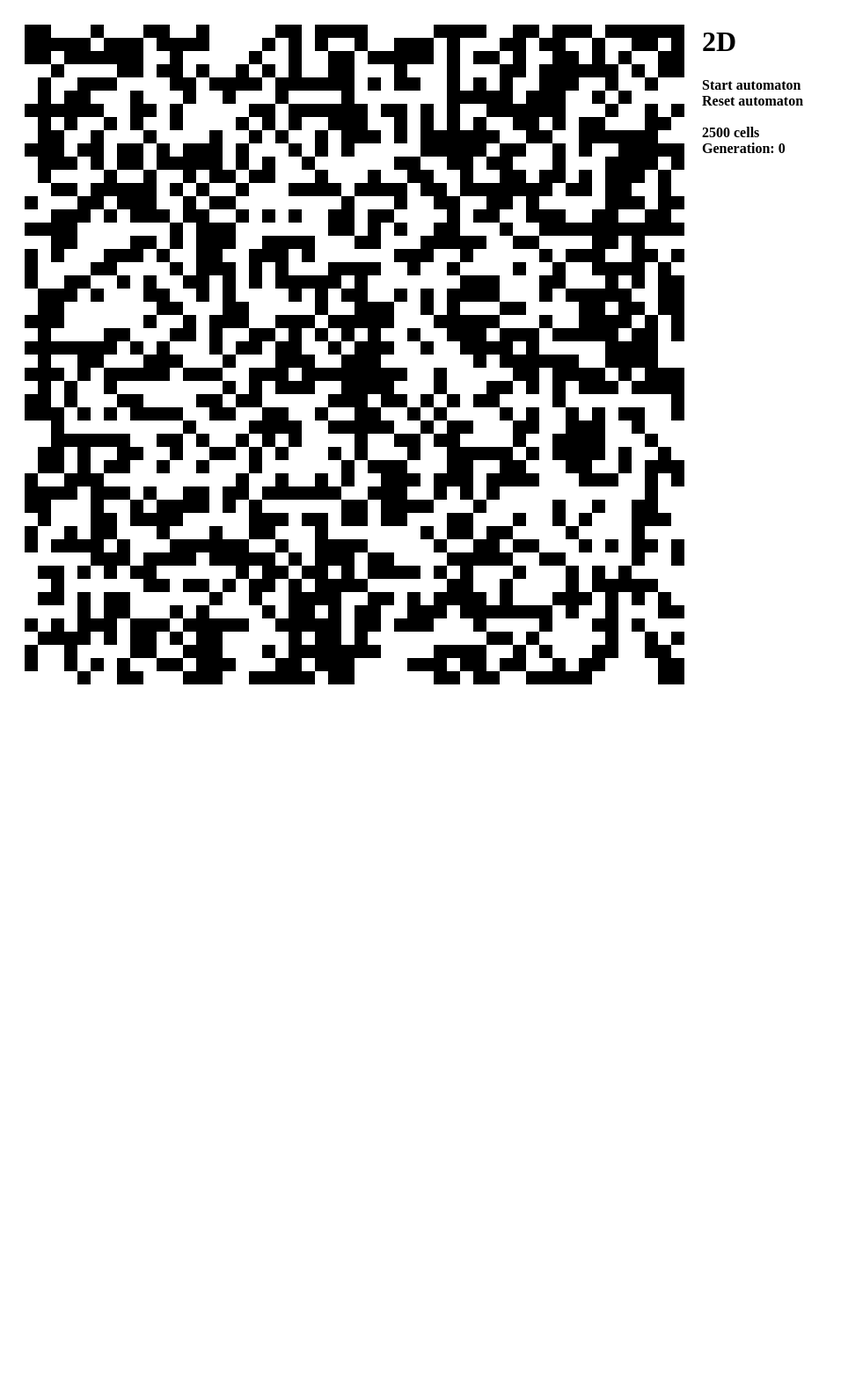
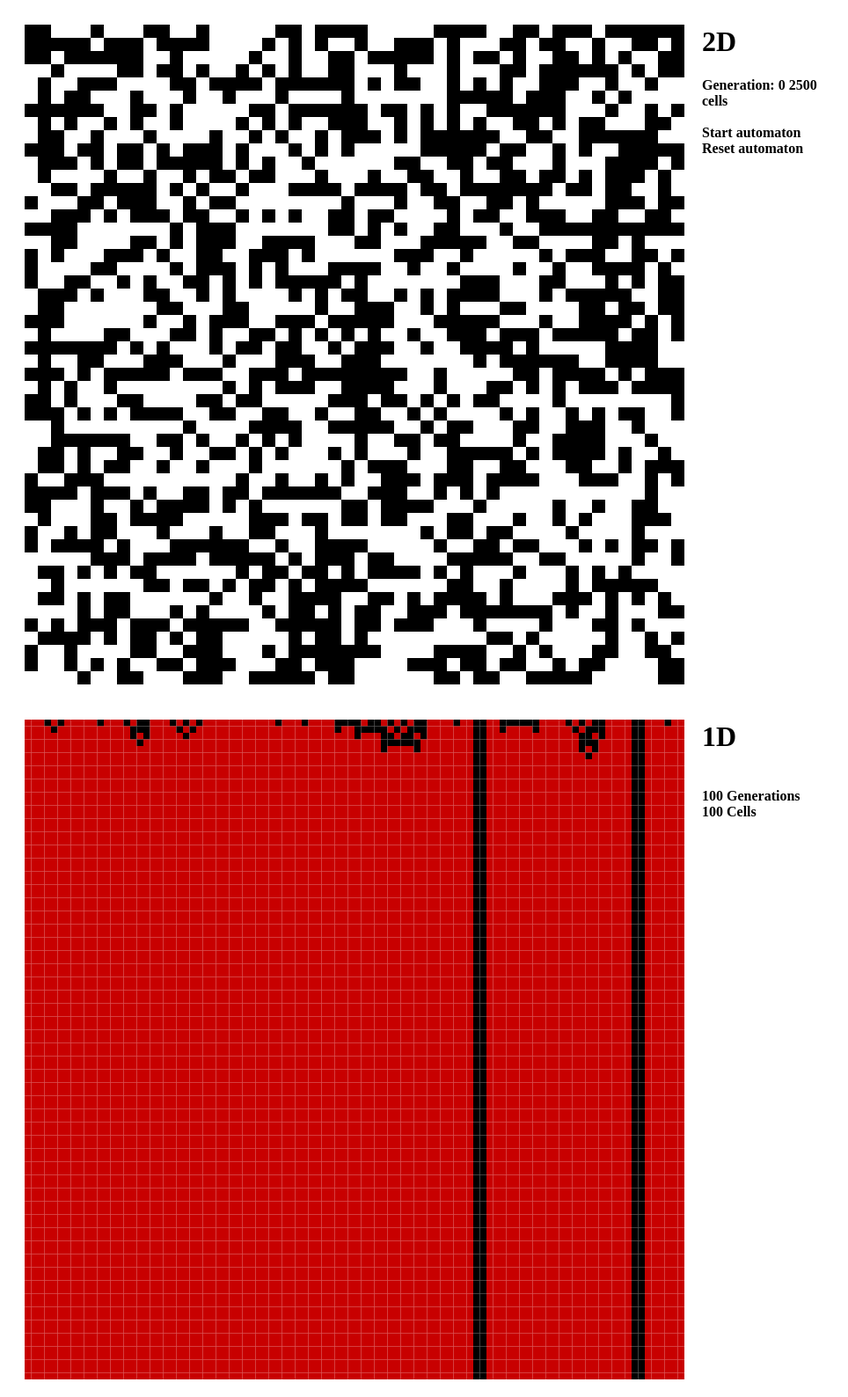
Before and after one commit to majuscule/cellular-automaton, a PHP site: page / in a window 1280 px wide. Shown: the whole page at 88% size, without its empty margins (0-964 px from the left). Before the commit the page ends 778 px from the top, so only its background shows below. Run offline with PHP 8.4, Linux system fonts and the light colour scheme.

Commit message:
merged 1d and 2d automaton into one page

```diff
--- a/1d.js
+++ b/1d.js
@@ -14,11 +14,11 @@ $(document).ready(function(){
         '111' : '0',
     }
 
-    var canvas = document.getElementById('canvas')
+    var canvas = document.getElementById('1d-automaton')
     var c = canvas.getContext('2d');
 
-    var cellWidth = Math.floor(canvas.width / cells);
-    var cellHeight = Math.floor(canvas.height / generations);
+    var cellWidth = canvas.width / cells;
+    var cellHeight = canvas.height / generations;
     var generation = 0;
 
     function cell(x, y, h, l) {
--- a/2d.js
+++ b/2d.js
@@ -1,6 +1,6 @@
 $(document).ready(function(){
 
-    var canvas = document.getElementById('canvas')
+    var canvas = document.getElementById('2d-automaton')
     var c = canvas.getContext('2d');
 
     var rows = 50;
--- a/index.php
+++ b/index.php
@@ -3,20 +3,30 @@
     <title>cellular automaton</title>
     <link type='text/css' rel='stylesheet' href='style.css'>
     <script type='text/javascript' src='jquery-core.js'></script>
+    <script type='text/javascript' src='1d.js'></script>
     <script type='text/javascript' src='2d.js'></script>
   </head>
   <body>
-    <div id='container'>
-      <canvas width='750px' height='750px' id='canvas'></canvas>
+    <div id='2d-container'>
+      <canvas width='750px' height='750px' id='2d-automaton'></canvas>
       <div id='controls'>
         <h1>2D</h1>
+        <span class='label'>Generation: <span id='generation'>0</span></span>
+        <span class='label'>2500 cells</span>
+        <br><br>
         <span id='start-automaton' class='control'>Start automaton</span>
         <span id='stop-automaton' class='control'>Stop automaton</span>
         <span id='reset-automaton' class='control'>Reset automaton</span>
         <span id='highlight-seed' class='control'>Highlight seed</span>
-        <br><br>
-        <span class='label'>2500 cells</span><br>
-        <span class='label'>Generation: <span id='generation'>0</span></span>
+      </div>
+    </div>
+    <div id='1d-container'>
+      <canvas width='750px' height='750px' id='1d-automaton'></canvas>
+      <div id='controls'>
+        <h1>1D</h1>
+        <br>
+        <span class='label'>100 Generations</label><br>
+        <span class='label'>100 Cells</label>
       </div>
     </div>
   </body>
--- a/style.css
+++ b/style.css
@@ -8,10 +8,10 @@ canvas {
     }
 #controls .control, #controls .label {
     font-weight: bold;
-}
+    }
 #controls .control {
     cursor: pointer;
-}
+    }
 #highlight-seed, #stop-automaton {
     display: none;
-}
+    }
```
